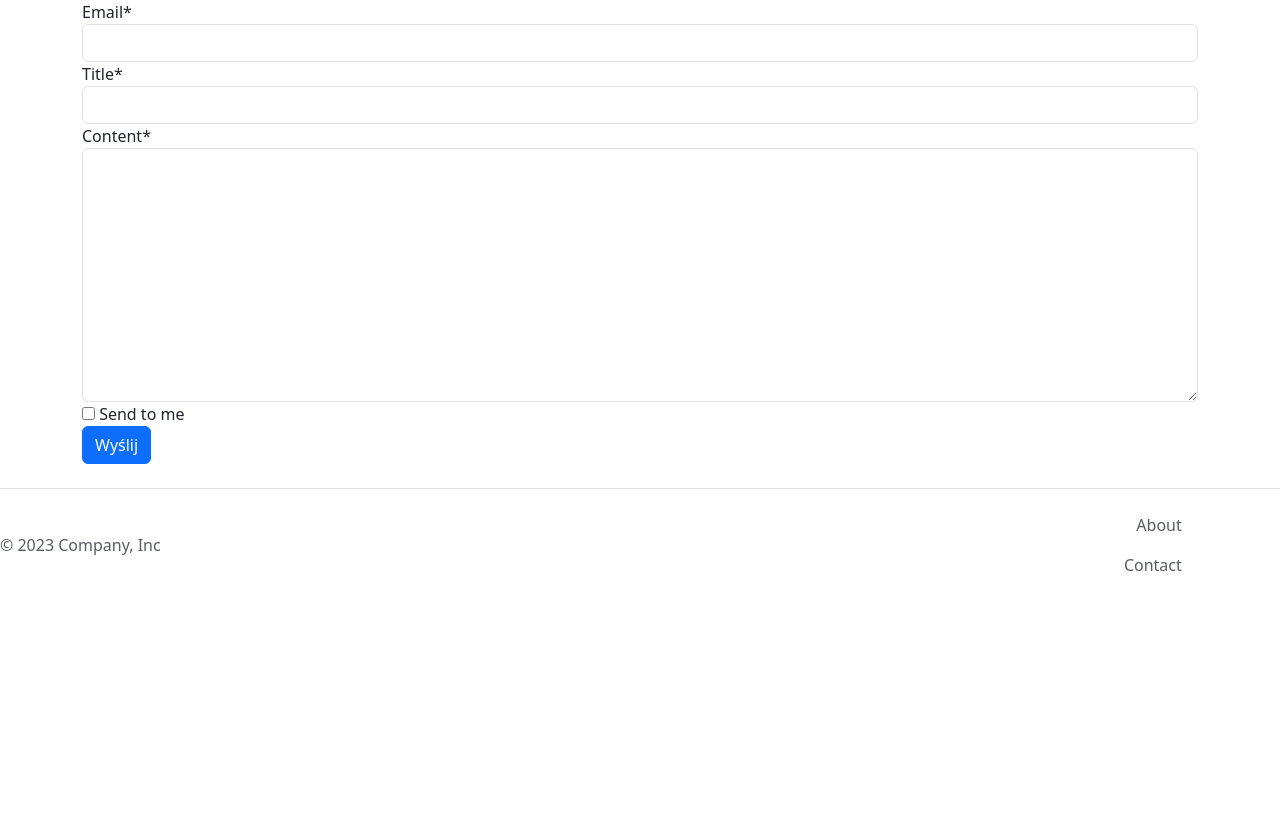
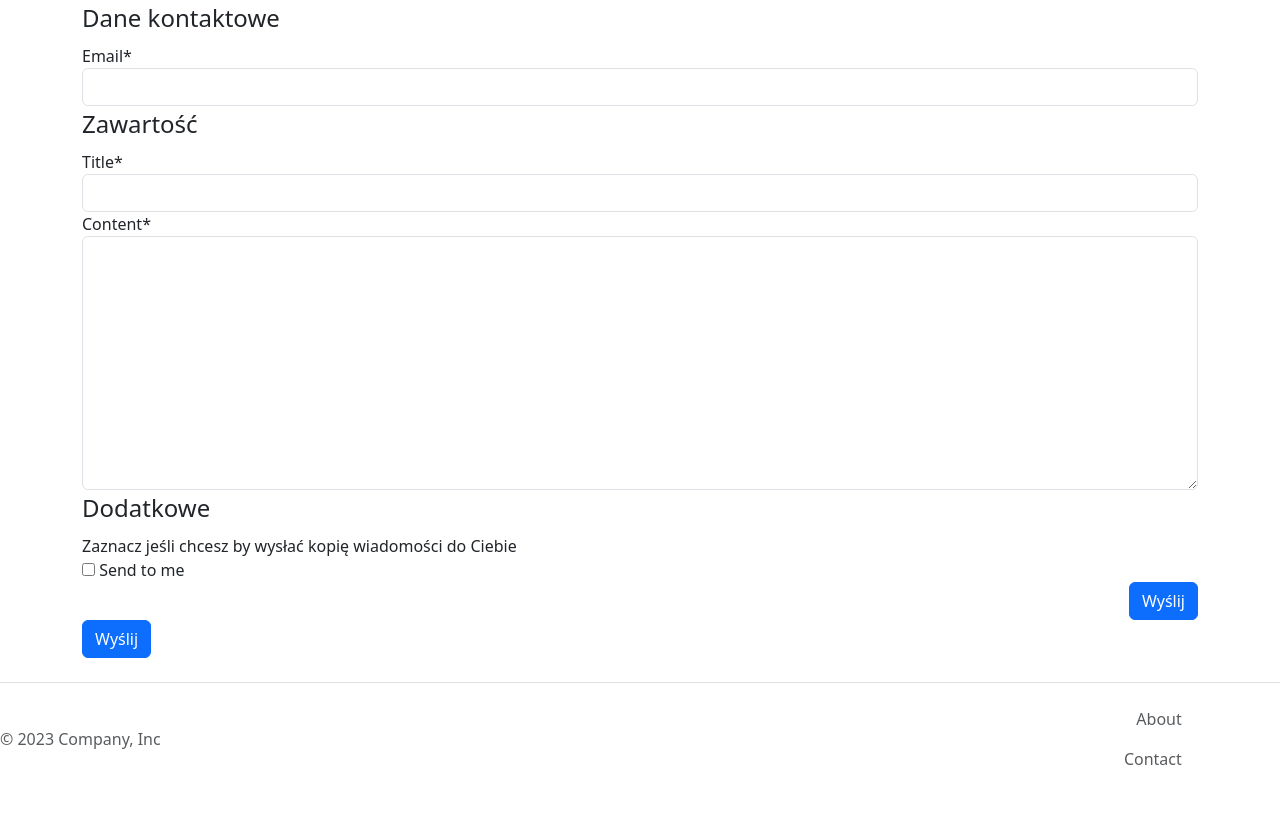
Before and after one commit to mduraj0/DjangoBasics, a Django app: page /contact in a window 1280 px wide. Shown: the part 97-916 px from the top of the page. Before the commit the page ends 668 px from the top, so only its background shows below. Run offline with Django 4.2, Linux system fonts and the light colour scheme; some libraries are stand-ins or nearby versions.

Commit message:
crispy forms working after install django-bootstrap4

```diff
--- a/firstDjango/firstDjango/settings.py
+++ b/firstDjango/firstDjango/settings.py
@@ -39,6 +39,7 @@ INSTALLED_APPS = [
     'django_extensions',
     'import_export',
     'crispy_forms',
+    'crispy_bootstrap4',
     'bootstrap4',
     'posts.apps.PostsConfig',
     'books.apps.BooksConfig',
--- a/firstDjango/main/forms.py
+++ b/firstDjango/main/forms.py
@@ -9,32 +9,32 @@ class ContactForm(forms.Form):
     content = forms.CharField(widget=forms.Textarea)
     send_to_me = forms.BooleanField(required=False)
 
-#     def __init__(self, *args, **kwargs):
-#         super().__init__(*args, **kwargs)
-#         self.helper = FormHelper()
-#         self.helper.form_method = 'post'
-#         self.helper.form_action = 'contact'
-#         self.helper.layout = Layout(
-#             Fieldset(
-#                 'Dane kontaktowe',
-#                 'email',
-#             ),
-#             Fieldset(
-#                 'Zawartość',
-#                 'title',
-#                 'content'
-#             ),
-#             Fieldset(
-#                 'Dodatkowe',
-#                 HTML("Zaznacz jeśli chcesz by wysłać kopię wiadomości do Ciebie"),
-#                 'send_to_me',
-#             ),
-#             ButtonHolder(
-#                 Submit('submit', 'Wyślij', css_class='btn btn-primary'),
-#                 css_class="d-flex justify-content-end"
-#             )
-#         )
-#         self.helper.add_input(Submit('submit', 'Wyślij'))
+    def __init__(self, *args, **kwargs):
+        super().__init__(*args, **kwargs)
+        self.helper = FormHelper(self)
+        self.helper.form_method = 'post'
+        self.helper.form_action = 'contact'
+        self.helper.layout = Layout(
+            Fieldset(
+                'Dane kontaktowe',
+                'email',
+            ),
+            Fieldset(
+                'Zawartość',
+                'title',
+                'content'
+            ),
+            Fieldset(
+                'Dodatkowe',
+                HTML("Zaznacz jeśli chcesz by wysłać kopię wiadomości do Ciebie"),
+                'send_to_me',
+            ),
+            ButtonHolder(
+                Submit('submit', 'Wyślij', css_class='btn btn-primary'),
+                css_class="d-flex justify-content-end"
+            )
+        )
+        self.helper.add_input(Submit('submit', 'Wyślij'))
 
 
 class PostForm(forms.Form):
--- a/firstDjango/main/templates/main/contact.html
+++ b/firstDjango/main/templates/main/contact.html
@@ -1,12 +1,7 @@
 {% extends "base.html" %}
 {% load crispy_forms_tags %}
-{% block title %} Contact {% endblock %}
+
 {% block content %}
-  <form method="POST">
-    {% crispy form %}
-    <button type="submit"
-            class="btn btn-primary">
-      Wyślij
-    </button>
-  </form>
+
+{% crispy form %}
 {% endblock %}
--- a/firstDjango/main/views.py
+++ b/firstDjango/main/views.py
@@ -22,7 +22,7 @@ def some_test(request):
         'sql': 'beginner',
         'ml': 'beginner'
     }
-    books = set(['Clean code', 'biblia_mysql'])
+    books = {'Clean code', 'biblia_mysql'}
 
     return render(request, 'main/some_test.html', context={
         'age': age,
```
